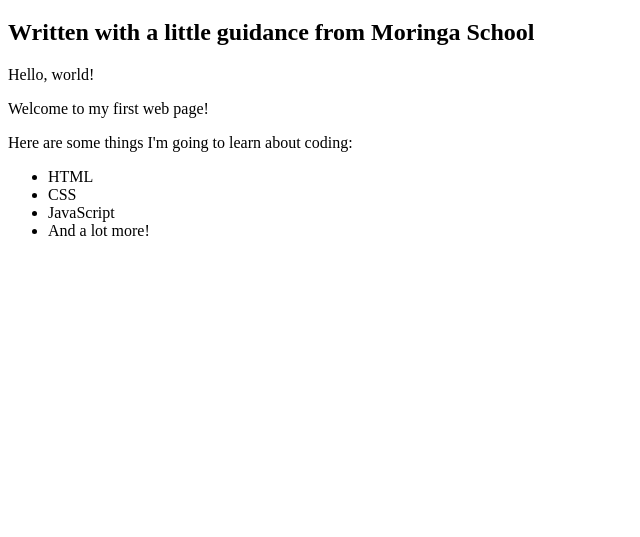
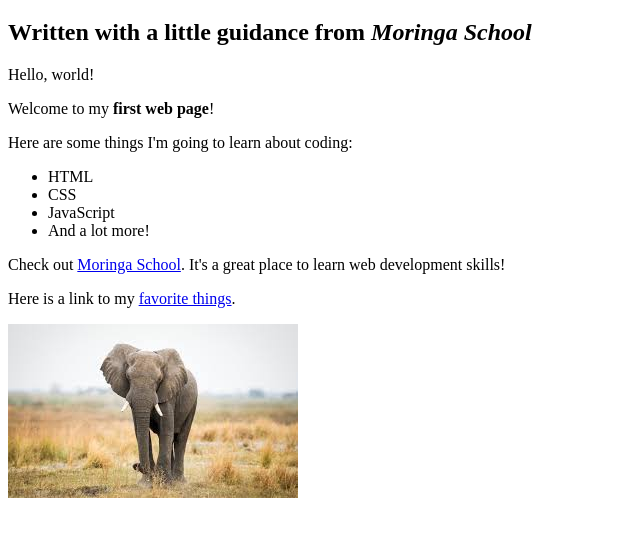
Before and after one commit to TracyOgutu/webpage, a plain HTML site: page my-first-webpage.html in a window 1280 px wide. Shown: the part 61-598 px from the top of the page, without its empty margins (0-640 px from the left). Drawn offline with Linux system fonts and the light colour scheme.

Commit message:
add inline elements ie em , strong , links and images

```diff
--- a/my-first-webpage.html
+++ b/my-first-webpage.html
@@ -9,11 +9,11 @@
   <body>
    <h1>My First Webpage</h1>
 
-   <h2>Written with a little guidance from Moringa School</h2>
+   <h2>Written with a little guidance from <em>Moringa School</em></h2>
 
     <p>Hello, world!</p>
 
-    <p>Welcome to my first web page!</p>
+    <p>Welcome to my <strong>first web page</strong>!</p>
 
     <p>Here are some things I'm going to learn about coding:</p>
 
@@ -24,5 +24,11 @@
       <li>And a lot more!</li>
     </ul>
 
+    <p>Check out <a href="http://moringaschool.com/">Moringa School</a>. It's a great place to learn web development skills!</p>
+
+    <p>Here is a link to my <a href="favorite-things.html">favorite things</a>.</p>
+
+    <img src="elephant.jpg" alt="A photo of an elephant">
+
   </body>
 </html>
```
Also changed, not shown: elephant.jpg (added).
